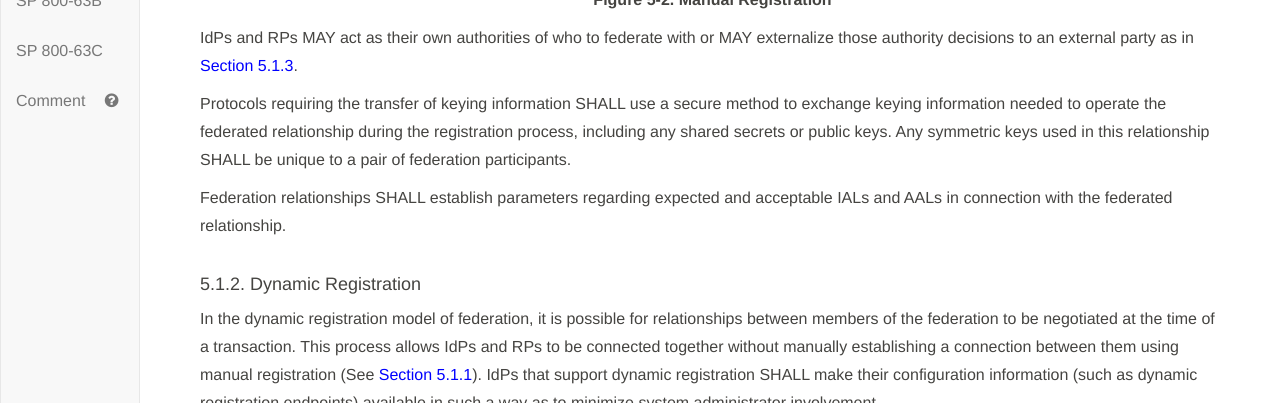
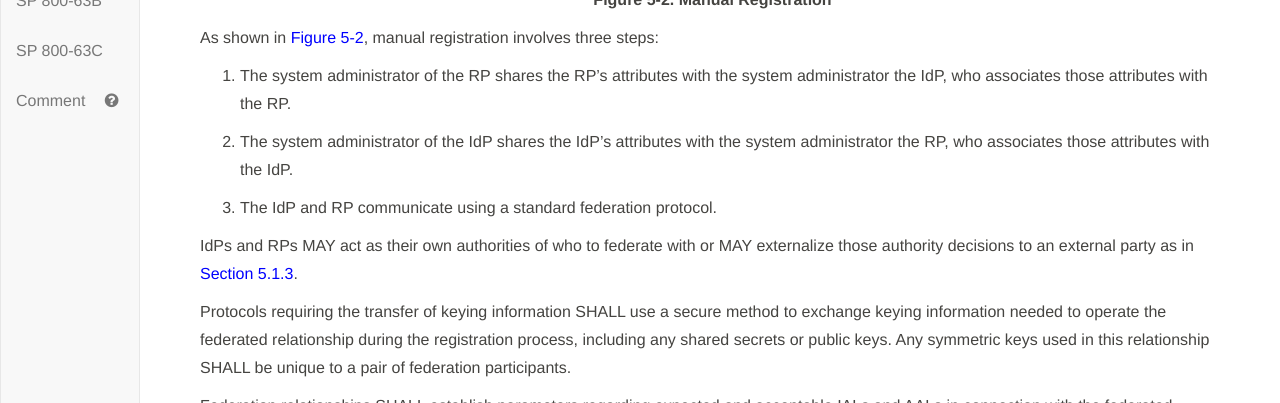
Before and after one commit to usnistgov/800-63-3, a Jekyll site: the page built from sp800-63c/sec5_federation.md, in a window 1280 px wide and 900 px high, scrolled down 954 px, cut to the strip 231-634 px from the top of the window. Built offline with Jekyll 4.4.1, drawn with Linux system fonts in a browser that asks for light colours; our own code applies the rules of GitHub Pages for plain Markdown files.

Commit message:
added text to manual registration graphic

```diff
--- a/sp800-63c/sec5_federation.md
+++ b/sp800-63c/sec5_federation.md
@@ -37,6 +37,15 @@ In the manual registration model, the IdP and RP manually provision configuratio
 **Figure 5-2. Manual Registration**
 
 </div>
+
+As shown in [Figure 5-2](#63cSec5-Figure2), manual registration involves three steps:
+
+1. The system administrator of the RP shares the RP's attributes with the system administrator the IdP, who associates those attributes with the RP.
+
+2. The system administrator of the IdP shares the IdP's attributes with the system administrator the RP, who associates those attributes with the IdP.
+
+3. The IdP and RP communicate using a standard federation protocol.
+
 
 IdPs and RPs MAY act as their own authorities of who to federate with or MAY externalize those authority decisions to an external party as in [Section 5.1.3](#authorities).
 
```
